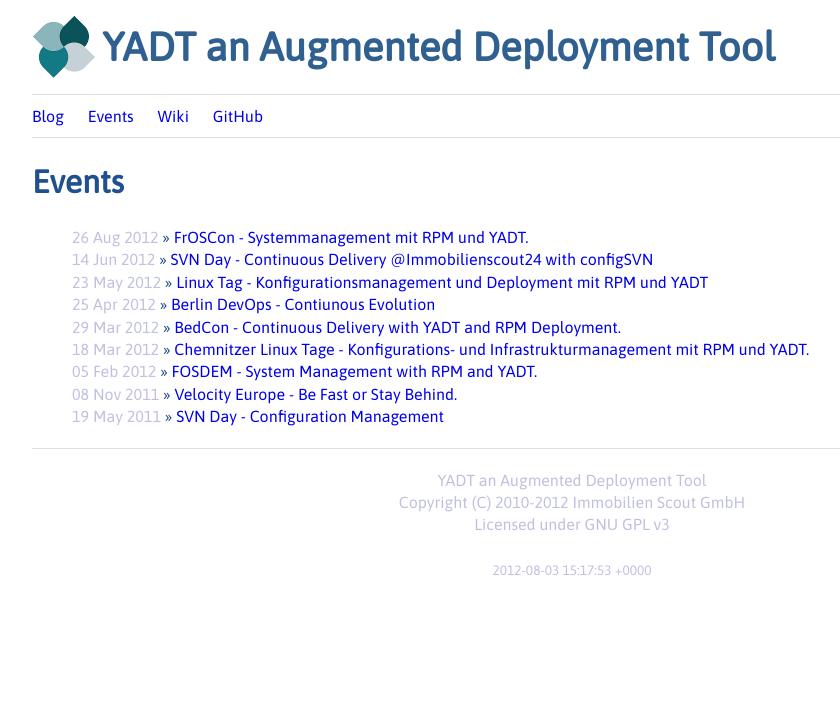
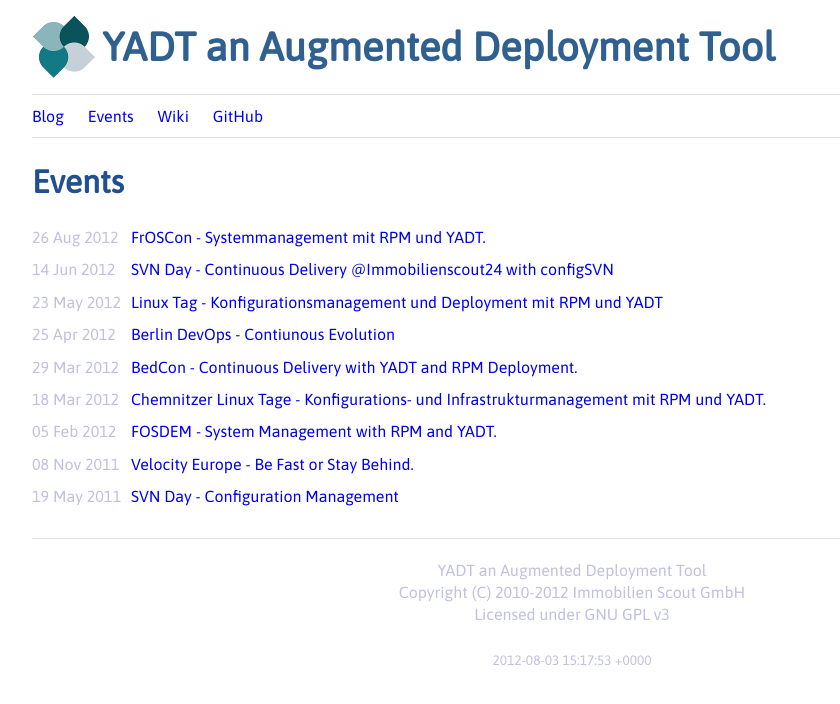
Before and after one commit to yadt/yadt.github.com, a Jekyll site: the page built from events/index.html, in a window 1280 px wide. Shown: the top 704 px of the page, without its empty margins (68-908 px from the left). Built offline with Jekyll 4.4.1, drawn with Linux system fonts in a browser that asks for light colours.

Commit message:
listing events as table

```diff
--- a/events/index.html
+++ b/events/index.html
@@ -2,13 +2,13 @@
 layout: default
 title: Events
 ---
-
-<ul class="posts">
+<div style="display: table-body">
     {% for post in site.categories.events %}
-    <li>
-        <span class="post-date">{{ post.date | date_to_string }}</span>
-        &raquo;
-        <a href="{{ post.url }}">{{ post.title }}</a>
-    </li>
+    <div style="display: table-row;">
+        <div style="display: table-cell; padding-right: 10px; padding-bottom: 10px;" class="post-date">{{ post.date | date_to_string }}</div>
+        <div style="display: table-cell; padding-bottom: 10px;">
+            <a href="{{ post.url }}">{{ post.title }}</a>
+        </div>
+    </div>
     {% endfor %}
-</ul>
+</div>
```
